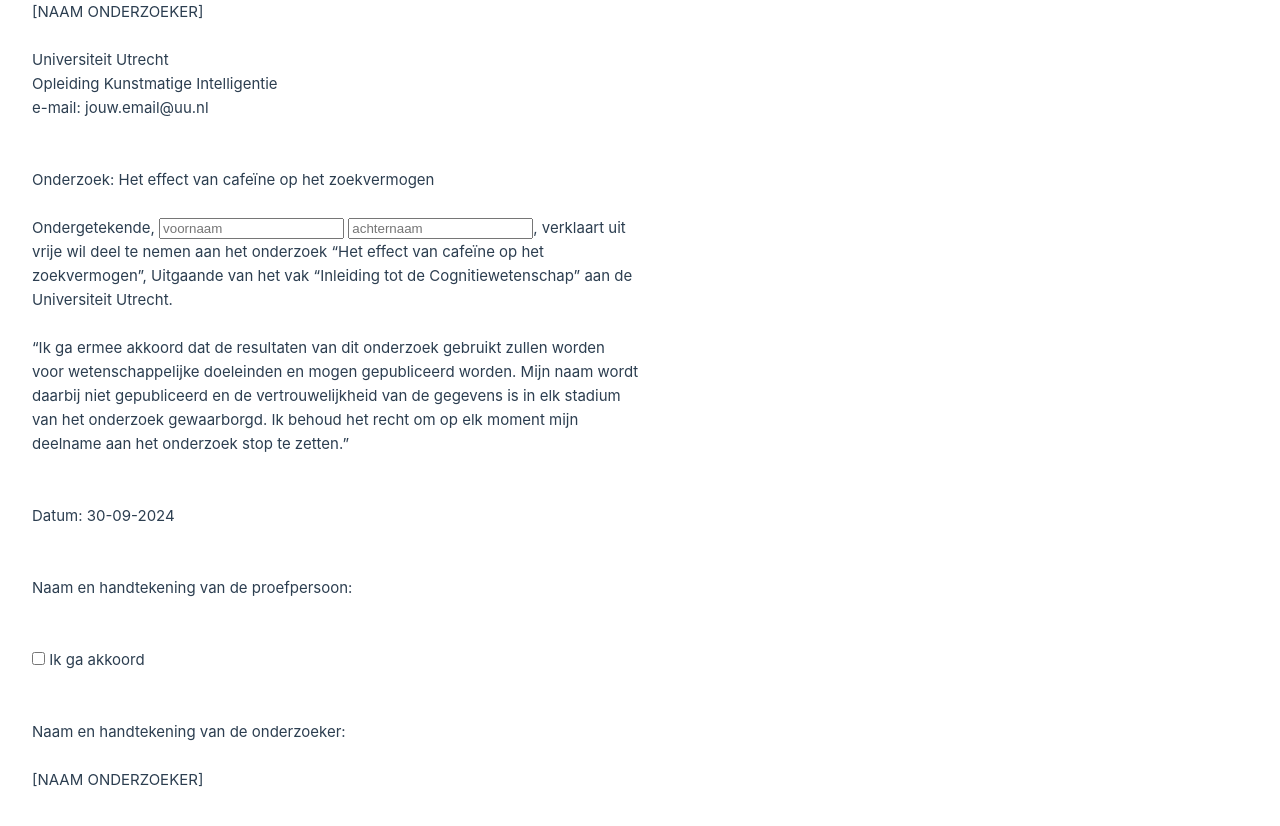
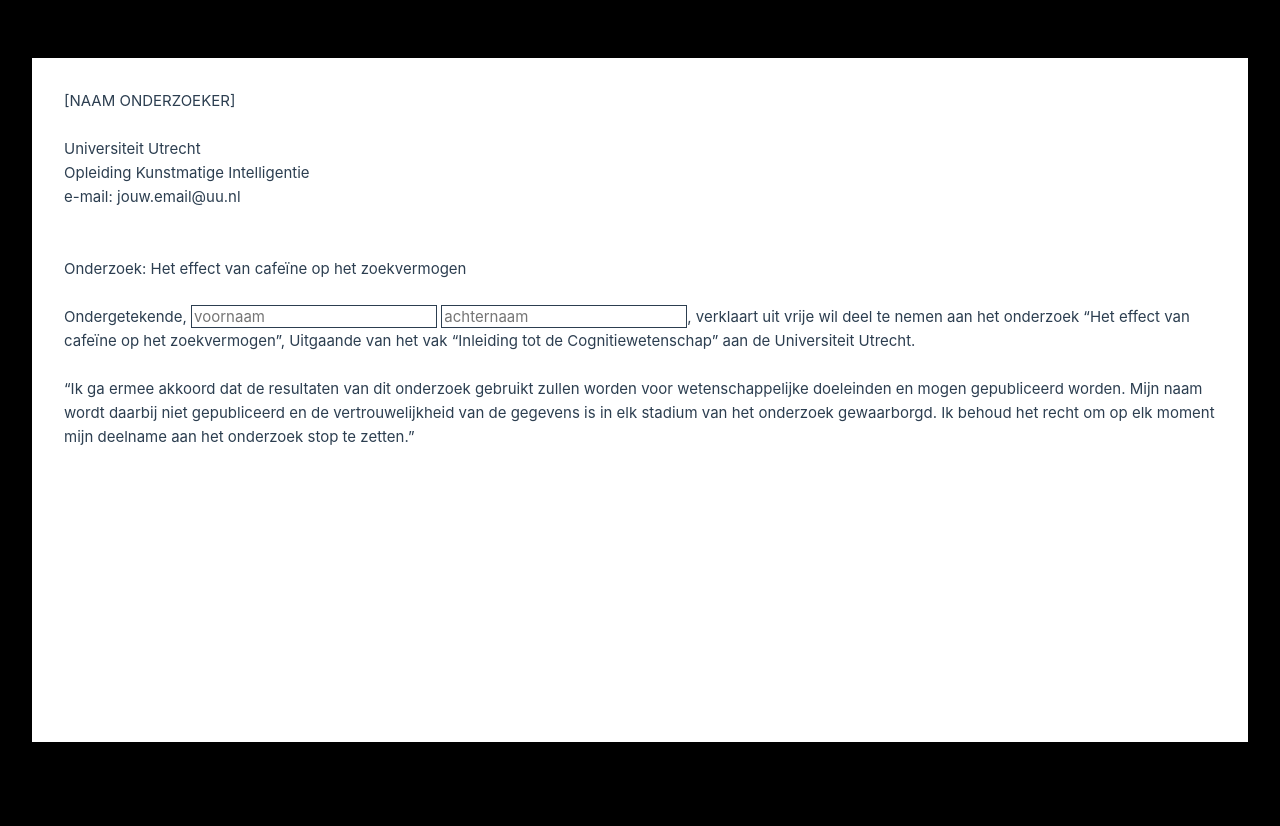
Before and after one commit to QkeleQ10/icw-experiment, a Vue app: page /consent in a window 1280 px wide. Shown: the top 826 px of the page. After the commit the page ends 800 px from the top, so only its background shows below. Built offline with nearby package versions, Linux system fonts and the light colour scheme.

Commit message:
hhhhhhhh

```diff
--- a/package.json
+++ b/package.json
@@ -5,6 +5,7 @@
   "type": "module",
   "scripts": {
     "dev": "vite",
+    "host": "vite --host",
     "build": "vite build",
     "preview": "vite preview"
   },
--- a/src/assets/base.css
+++ b/src/assets/base.css
@@ -1,72 +1,5 @@
-/* color palette from <https://github.com/vuejs/theme> */
 :root {
-  --vt-c-white: #ffffff;
-  --vt-c-white-soft: #f8f8f8;
-  --vt-c-white-mute: #f2f2f2;
-
-  --vt-c-black: #181818;
-  --vt-c-black-soft: #222222;
-  --vt-c-black-mute: #282828;
-
-  --vt-c-indigo: #2c3e50;
-
-  --vt-c-divider-light-1: rgba(60, 60, 60, 0.29);
-  --vt-c-divider-light-2: rgba(60, 60, 60, 0.12);
-  --vt-c-divider-dark-1: rgba(84, 84, 84, 0.65);
-  --vt-c-divider-dark-2: rgba(84, 84, 84, 0.48);
-
-  --vt-c-text-light-1: var(--vt-c-indigo);
-  --vt-c-text-light-2: rgba(60, 60, 60, 0.66);
-  --vt-c-text-dark-1: var(--vt-c-white);
-  --vt-c-text-dark-2: rgba(235, 235, 235, 0.64);
-}
-
-/* semantic color variables for this project */
-:root {
-  --color-background: var(--vt-c-white);
-  --color-background-soft: var(--vt-c-white-soft);
-  --color-background-mute: var(--vt-c-white-mute);
-
-  --color-border: var(--vt-c-divider-light-2);
-  --color-border-hover: var(--vt-c-divider-light-1);
-
-  --color-heading: var(--vt-c-text-light-1);
-  --color-text: var(--vt-c-text-light-1);
-
-  --section-gap: 160px;
-}
-
-@media (prefers-color-scheme: dark) {
-  :root {
-    --color-background: var(--vt-c-black);
-    --color-background-soft: var(--vt-c-black-soft);
-    --color-background-mute: var(--vt-c-black-mute);
-
-    --color-border: var(--vt-c-divider-dark-2);
-    --color-border-hover: var(--vt-c-divider-dark-1);
-
-    --color-heading: var(--vt-c-text-dark-1);
-    --color-text: var(--vt-c-text-dark-2);
-  }
-}
-
-*,
-*::before,
-*::after {
-  box-sizing: border-box;
-  margin: 0;
-  font-weight: normal;
-}
-
-body {
-  min-height: 100vh;
-  color: var(--color-text);
-  background: var(--color-background);
-  transition:
-    color 0.5s,
-    background-color 0.5s;
-  line-height: 1.6;
-  font-family:
+    --font-family:
         Inter,
         -apple-system,
         BlinkMacSystemFont,
@@ -78,9 +11,26 @@ body {
         'Fira Sans',
         'Droid Sans',
         'Helvetica Neue',
-    sans-serif;
+        sans-serif
+}
+
+body {
+    display: flex;
+    place-items: center;
+    justify-content: center;
+    margin: 0;
+    height: 100vh;
+    color: #ffffff;
+    background-color: #000000;
+    line-height: 1.6;
+    font-family: var(--font-family);
     font-size: 15px;
-  text-rendering: optimizeLegibility;
-  -webkit-font-smoothing: antialiased;
-  -moz-osx-font-smoothing: grayscale;
 }
+
+input {
+    font-family: var(--font-family);
+    font-size: 15px;
+    color: currentColor;
+    border: 1px solid currentColor;
+    outline: none;
+}
--- a/src/assets/main.css
+++ b/src/assets/main.css
@@ -1,35 +1,19 @@
 @import './base.css';
 
 #app {
-  max-width: 1280px;
-  margin: 0 auto;
-  padding: 2rem;
+  width: 100%;
+  max-width: min(95vw, 1280px);
+  max-height: 95vh;
+  aspect-ratio: 16 / 9;
+  overflow: auto;
+  background: #ffffff;
+  color: #2c3e50;
   font-weight: normal;
 }
 
 a,
 .green {
   text-decoration: none;
-  color: hsla(160, 100%, 37%, 1);
-  transition: 0.4s;
+  color: #00bd7e;
   padding: 3px;
 }
-
-@media (hover: hover) {
-  a:hover {
-    background-color: hsla(160, 100%, 37%, 0.2);
-  }
-}
-
-@media (min-width: 1024px) {
-  body {
-    display: flex;
-    place-items: center;
-  }
-
-  #app {
-    display: grid;
-    grid-template-columns: 1fr 1fr;
-    padding: 0 2rem;
-  }
-}
--- a/src/router/index.js
+++ b/src/router/index.js
@@ -11,10 +11,12 @@ const router = createRouter({
     {
       path: '/consent',
       name: 'consent',
-      // route level code-splitting
-      // this generates a separate chunk (About.[hash].js) for this route
-      // which is lazy-loaded when the route is visited.
       component: () => import('../views/ConsentView.vue')
+    },
+    {
+      path: '/experiment',
+      name: 'experiment',
+      component: () => import('../views/ExperimentView.vue')
     }
   ]
 })
--- a/src/views/ConsentView.vue
+++ b/src/views/ConsentView.vue
@@ -10,6 +10,7 @@ const canProceed = computed(() => {
 </script>
 
 <template>
+    <main>
         <p>
             {{ data.research.author }}<br>
             <br>
@@ -22,32 +23,38 @@ const canProceed = computed(() => {
             <br>
             Ondergetekende, <input v-model="data.participant.firstname" placeholder="voornaam"> <input
                 v-model="data.participant.lastname" placeholder="achternaam">, verklaart uit vrije wil deel te
-        nemen aan het onderzoek “{{ data.research.title }}”, Uitgaande van het vak “Inleiding tot de Cognitiewetenschap”
+            nemen aan het onderzoek “{{ data.research.title }}”, Uitgaande van het vak “Inleiding tot de
+            Cognitiewetenschap”
             aan de
             Universiteit Utrecht.<br><br>
             “Ik ga ermee akkoord dat de resultaten van dit onderzoek gebruikt zullen worden voor wetenschappelijke
-        doeleinden en mogen gepubliceerd worden. Mijn naam wordt daarbij niet gepubliceerd en de vertrouwelijkheid van
-        de gegevens is in elk stadium van het onderzoek gewaarborgd. Ik behoud het recht om op elk moment mijn deelname
+            doeleinden en mogen gepubliceerd worden. Mijn naam wordt daarbij niet gepubliceerd en de vertrouwelijkheid
+            van
+            de gegevens is in elk stadium van het onderzoek gewaarborgd. Ik behoud het recht om op elk moment mijn
+            deelname
             aan het onderzoek stop te zetten.”<br>
+        </p>
+        <p v-if="data.participant.firstname && data.participant.lastname">
             <br>
+            <b>Datum:</b> {{ new Date().toLocaleDateString('nl-NL', {
+                day: '2-digit', month: '2-digit', year: 'numeric'
+            })
+            }}<br>
             <br>
-        Datum: {{ new Date().toLocaleDateString('nl-NL', { day: '2-digit', month: '2-digit', year: 'numeric' }) }}<br>
-        <br>
-        <br>
-        Naam en handtekening van de proefpersoon:<br>
-        <br>
+            <b>Naam en handtekening van de proefpersoon:</b><br>
             {{ data.participant.firstname }} {{ data.participant.lastname }}<br>
             <label for="consent-box"><input id="consent-box" type="checkbox" v-model="data.participant.consented"> Ik ga
                 akkoord</label><br>
             <br>
-        <br>
-        Naam en handtekening van de onderzoeker:<br>
-        <br>
+            <b>Naam en handtekening van de onderzoeker:</b><br>
             {{ data.research.author }}<br>
-        <br>
-        <br>
+        </p>
         <RouterLink to="/experiment" v-show="canProceed">Beginnen</RouterLink>
-    </p>
+    </main>
 </template>
 
-<style></style>
+<style scoped>
+main {
+    padding: 1rem 2rem;
+}
+</style>
--- /dev/null
+++ b/src/views/ExperimentView.vue
@@ -0,0 +1,12 @@
+<script setup>
+import { computed } from 'vue'
+import { useDataStore } from '@/stores/data.js'
+
+const data = useDataStore()
+</script>
+
+<template>
+
+</template>
+
+<style></style>
--- a/src/views/HomeView.vue
+++ b/src/views/HomeView.vue
@@ -2,7 +2,7 @@
 </script>
 
 <template>
-  <RouterLink to="/consent">Consent</RouterLink>
+  <RouterLink to="/consent">Beginnen</RouterLink>
 </template>
 
 <style></style>
```
Also changed, not shown: 13 other files (tests, documents, lock files or other folders). Lines whose indentation alone changed are shown as unchanged.
